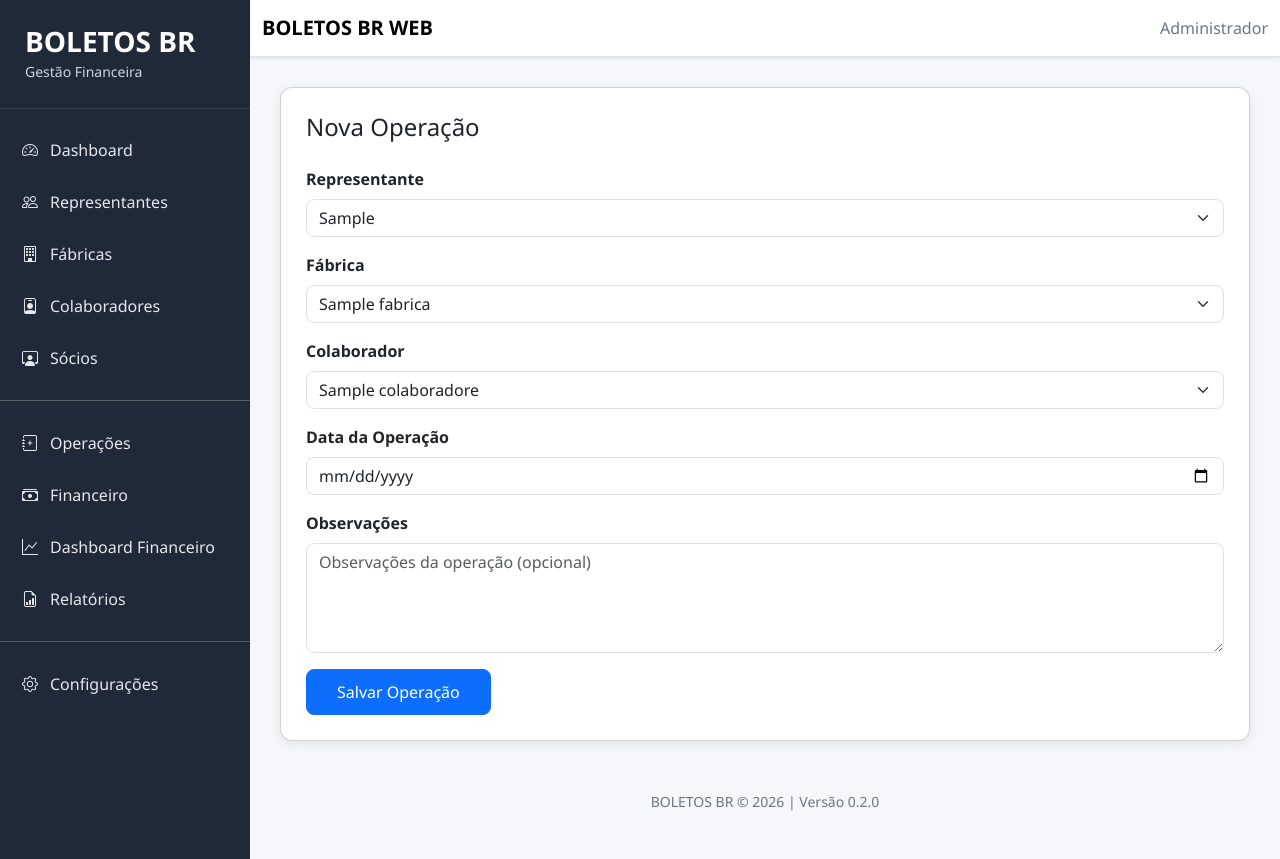
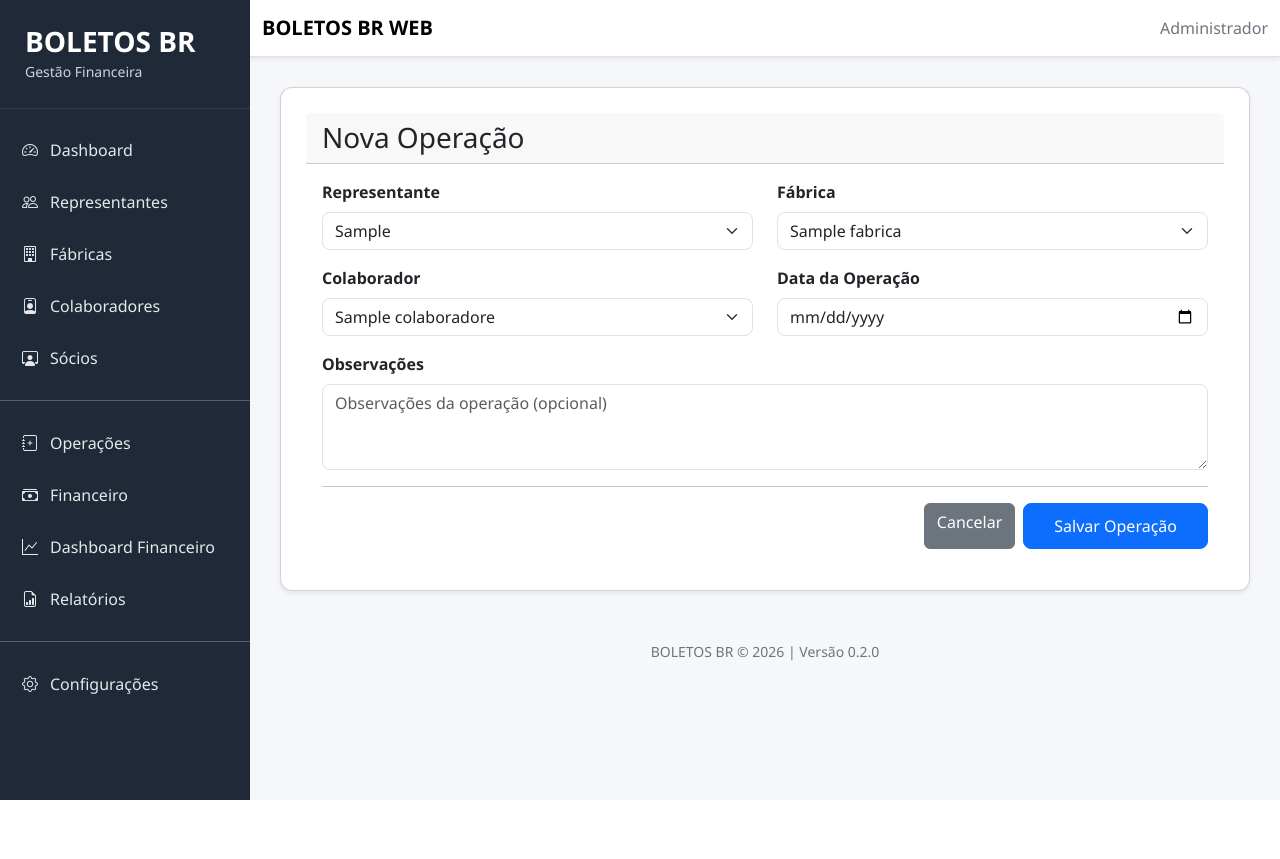
Before and after one commit to thiagorsilva11/boletos-br-web, a Flask app: page /operacoes/nova in a window 1280 px wide. After the commit the page ends 800 px from the top, so only its background shows below. Run offline with Flask 3, Linux system fonts and the light colour scheme; tables that the repository leaves empty hold one stand-in row (values such as "Sample post").

Commit message:
v0.4.16-template-operacao

```diff
--- a/app/templates/operacoes/nova.html
+++ b/app/templates/operacoes/nova.html
@@ -2,42 +2,82 @@
 
 {% block content %}
 
-<div class="card">
+<div class="card shadow-sm">
 
-    <h2>Nova Operação</h2>
+    <div class="card-header">
+        <h3 class="mb-0">Nova Operação</h3>
+    </div>
 
-    <form method="POST">
+    <div class="card-body">
 
-        {{ form.hidden_tag() }}
+        <form method="POST">
 
-        <div class="mb-3">
-            <label class="form-label">Representante</label>
-            {{ form.cliente_id(class="form-select") }}
-        </div>
+            {{ form.hidden_tag() }}
 
-        <div class="mb-3">
-            <label class="form-label">Fábrica</label>
-            {{ form.fabrica_id(class="form-select") }}
-        </div>
+            <div class="row">
 
-        <div class="mb-3">
-            <label class="form-label">Colaborador</label>
-            {{ form.colaborador_id(class="form-select") }}
-        </div>
+                <div class="col-md-6 mb-3">
+                    <label class="form-label">
+                        Representante
+                    </label>
+                    {{ form.cliente_id() }}
+                </div>
 
-        <div class="mb-3">
-            <label class="form-label">Data da Operação</label>
-            {{ form.data_operacao(class="form-control") }}
-        </div>
+                <div class="col-md-6 mb-3">
+                    <label class="form-label">
+                        Fábrica
+                    </label>
+                    {{ form.fabrica_id() }}
+                </div>
 
-        <div class="mb-3">
-            <label class="form-label">Observações</label>
-            {{ form.observacao(class="form-control", rows="4") }}
-        </div>
+            </div>
 
-        {{ form.submit(class="btn btn-primary") }}
+            <div class="row">
 
-    </form>
+                <div class="col-md-6 mb-3">
+                    <label class="form-label">
+                        Colaborador
+                    </label>
+                    {{ form.colaborador_id() }}
+                </div>
+
+                <div class="col-md-6 mb-3">
+                    <label class="form-label">
+                        Data da Operação
+                    </label>
+                    {{ form.data_operacao() }}
+                </div>
+
+            </div>
+
+            <div class="mb-3">
+
+                <label class="form-label">
+                    Observações
+                </label>
+
+                {{ form.observacao() }}
+
+            </div>
+
+            <hr>
+
+            <div class="d-flex justify-content-end">
+
+                <a
+                    href="{{ url_for('operacoes.listar') }}"
+                    class="btn btn-secondary me-2"
+                >
+                    Cancelar
+                </a>
+
+                {{ form.submit() }}
+
+            </div>
+
+        </form>
+
+    </div>
 
 </div>
 
```
